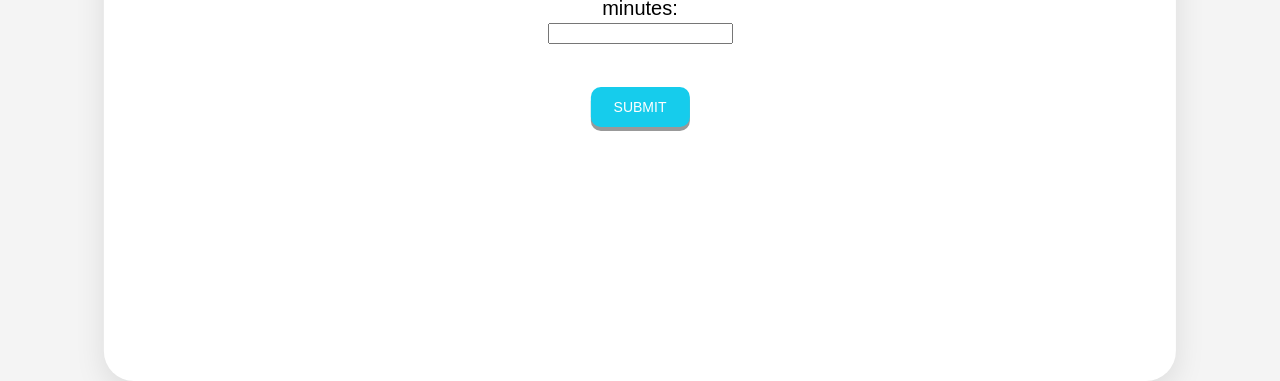
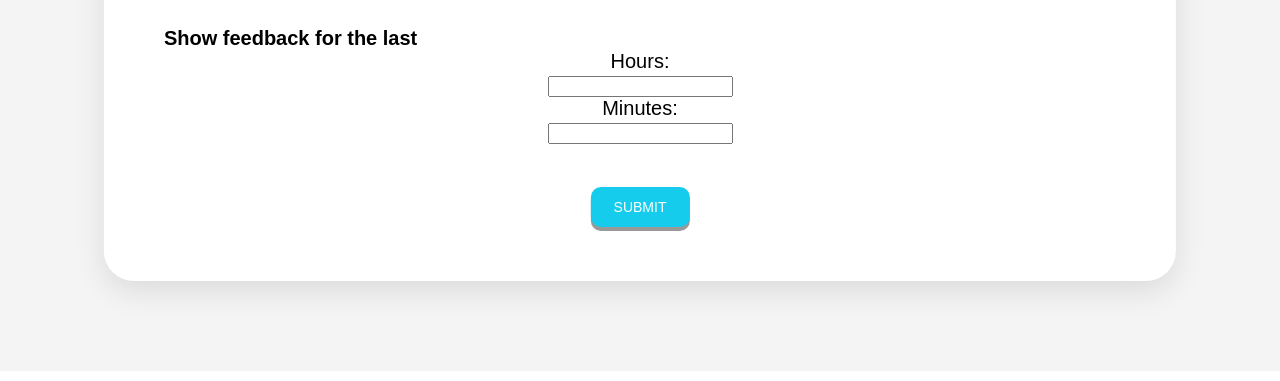
Before and after one commit to Davydzz/Software-Cw, a Flask app: page /chart/1 in a window 1280 px wide. Shown: the part 429-810 px from the top of the page. After the commit the page ends 741 px from the top, so only its background shows below. Run offline with Flask 2, Linux system fonts and the light colour scheme; data that the repository does not hold is empty; parts of the project's set-up code (start-up, migrations or seed data) failed here and were passed over; some libraries are stand-ins or nearby versions.

Commit message:
Update chart.html

```diff
--- a/templates/chart.html
+++ b/templates/chart.html
@@ -31,7 +31,7 @@
 
 
        <!-- Pie charts displayed here -->
-    <div class="screenbox" style="height: 700px;">
+    <div class="screenbox" style="height: 500px;">
               <h1>{{g.room_code}}</h1>
 
               <div style="width: 600px; display: table-cell;" id="averageMood"> Left </div>
@@ -48,9 +48,9 @@
 
       <b>Show feedback for the last</b>
       <form  id="time" onchange="document.location.href = 'page.php?var=' + minutes + hours">
-        <label for="hour">hours:</label><br>
+        <label for="hour">Hours:</label><br>
         <input type="text" id="hour" name="hour" value=""><br>
-        <label for="minute">minutes:</label><br>
+        <label for="minute">Minutes:</label><br>
         <input type="text" id="minute" name="minute" value=""><br><br>
         <input type="submit" value="SUBMIT" class="button">
       </form>
```
